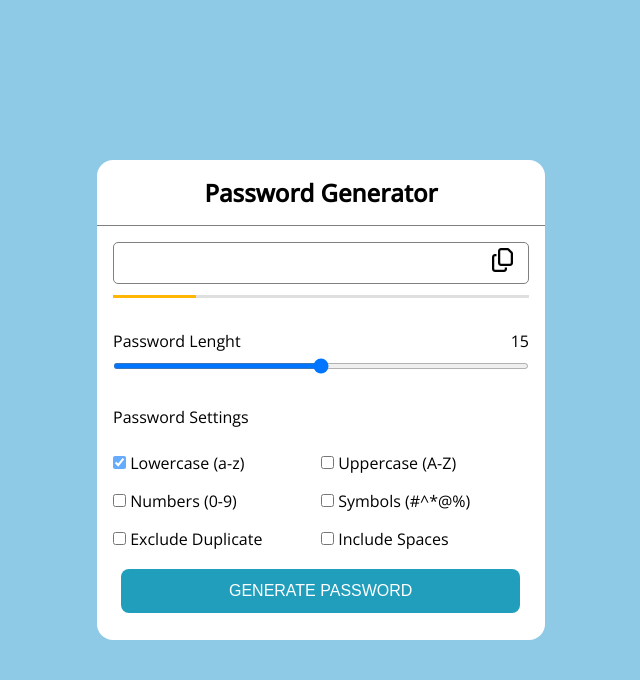
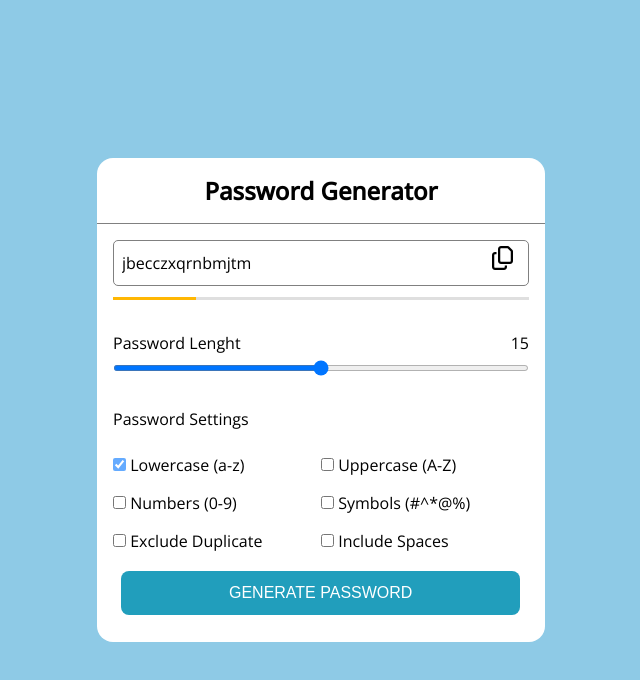
Before and after one commit to usernameisleye/password-generator, a plain HTML site: page index.html in a window 1280 px wide. Both pictures are taken after a click on the button "GENERATE PASSWORD". Shown: the whole page, without its empty margins (319-959 px from the left). Drawn offline with nearby package versions, Linux system fonts and the light colour scheme.

Commit message:
update 1:41AM

```diff
--- a/script.js
+++ b/script.js
@@ -2,6 +2,8 @@ const sliderValue = document.querySelector('.pass-lenght input');
 const sliderText = document.querySelector('.pass-lenght span')
 const generateBtn = document.querySelector('.generate')
 const options = document.querySelectorAll('.option input')
+
+const output = document.querySelector('.input input')
 
 const characters = {
     lowercase: 'abcdefghijklmnopqrstuvwxyz',
@@ -38,4 +40,5 @@ function Generate(){
     }
 
     console.log(randomPassword)
+    output.value = randomPassword;
 }
--- a/style.css
+++ b/style.css
@@ -38,6 +38,7 @@ main h2{
     padding: .7rem .5rem;
     color: #000;
     font-size: 1rem;
+    font-family: 'Open Sans', sans-serif;
     background: none;
     outline: none;
     border: .2px solid grey;
```
